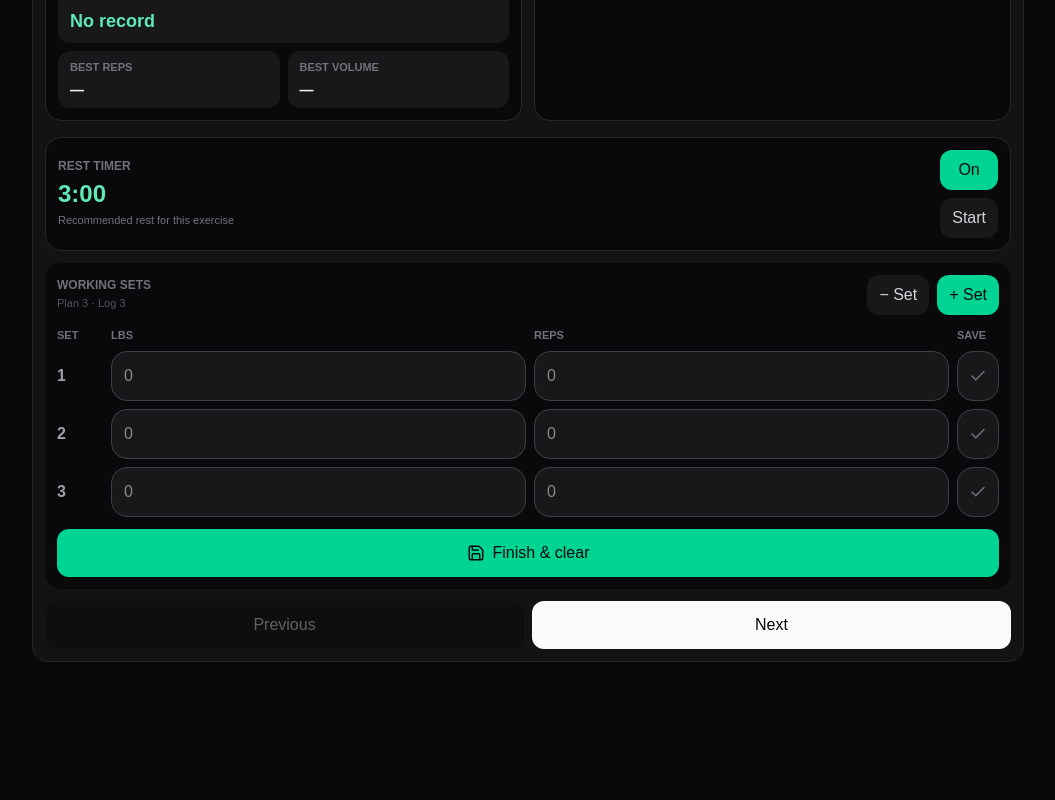
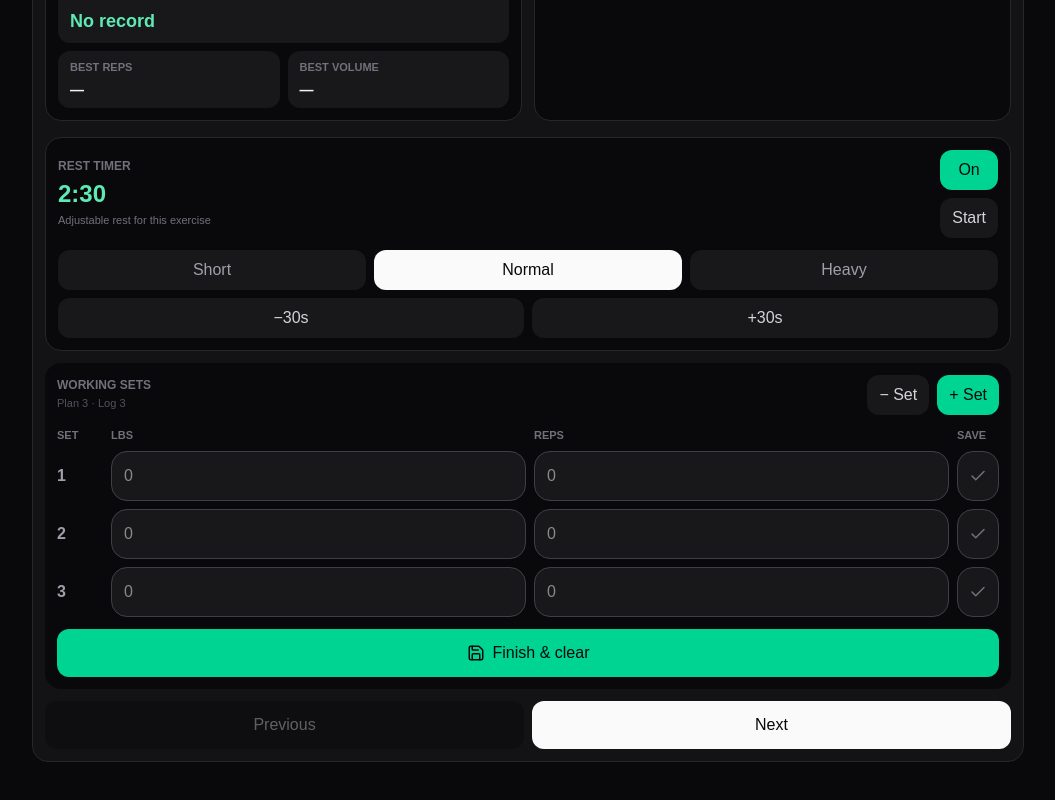
Before and after one commit to NongJuum/Jeff-2.0, a Next.js app: page / in a window 1280 px wide. Shown: the part 1107-1907 px from the top of the page, without its empty margins (112-1167 px from the left). Built offline with nearby package versions, Linux system fonts and the light colour scheme.

Commit message:
Add files via upload

```diff
--- a/app/page.tsx
+++ b/app/page.tsx
@@ -67,6 +67,8 @@ type RestTimerState = {
   totalSeconds: number;
   running: boolean;
 };
+
+type RestMode = "short" | "normal" | "heavy";
 
 type LogSet = {
   exerciseId: string;
@@ -491,8 +493,15 @@ function getRestSeconds(exercise: PlanExercise) {
   const movement = exercise.movement.toLowerCase();
   const name = exercise.name.toLowerCase();
 
+  const isMachineCompound =
+    name.includes("machine") ||
+    name.includes("smith") ||
+    name.includes("leg press") ||
+    name.includes("hack squat") ||
+    name.includes("pendulum");
+
   if (movement === "hinge" || name.includes("deadlift") || name.includes("rdl")) {
-    return 240;
+    return 210;
   }
 
   if (
@@ -503,7 +512,7 @@ function getRestSeconds(exercise: PlanExercise) {
     movement.includes("glute bridge") ||
     movement.includes("glute press")
   ) {
-    return 180;
+    return isMachineCompound ? 150 : 180;
   }
 
   if (exercise.group === "Abs & Calves") {
@@ -529,6 +538,15 @@ function formatRestTime(seconds: number) {
   const remainingSeconds = seconds % 60;
 
   return `${minutes}:${String(remainingSeconds).padStart(2, "0")}`;
+}
+
+function getRestSecondsByMode(exercise: PlanExercise, mode: RestMode) {
+  const normal = getRestSeconds(exercise);
+
+  if (mode === "short") return Math.max(30, normal - 30);
+  if (mode === "heavy") return normal + 30;
+
+  return normal;
 }
 
 function createDefaultSetInputs(sets: number): SetInput[] {
@@ -664,6 +682,8 @@ export default function Page() {
   const [inputs, setInputs] = useState<Record<string, SetInput[]>>(() => readJson<Record<string, SetInput[]>>(SET_INPUTS_KEY, {}));
   const [restTimer, setRestTimer] = useState<RestTimerState>({ exerciseId: null, secondsLeft: 0, totalSeconds: 0, running: false });
   const [restTimerEnabled, setRestTimerEnabled] = useState(true);
+  const [restModeMap, setRestModeMap] = useState<Record<string, RestMode>>({});
+  const [customRestMap, setCustomRestMap] = useState<Record<string, number>>({});
   const [librarySearch, setLibrarySearch] = useState("");
   const [showLibrary, setShowLibrary] = useState(initialUiState.showLibrary);
   const [showHistory, setShowHistory] = useState(initialUiState.showHistory);
@@ -837,13 +857,61 @@ export default function Page() {
   function startRestTimer(exercise: PlanExercise) {
     if (!restTimerEnabled) return;
 
-    const seconds = getRestSeconds(exercise);
+    const mode = restModeMap[exercise.id] ?? "normal";
+    const seconds = customRestMap[exercise.id] ?? getRestSecondsByMode(exercise, mode);
 
     setRestTimer({
       exerciseId: exercise.id,
       secondsLeft: seconds,
       totalSeconds: seconds,
       running: true,
+    });
+  }
+
+  function adjustRestSeconds(exercise: PlanExercise, deltaSeconds: number) {
+    const mode = restModeMap[exercise.id] ?? "normal";
+    const current = customRestMap[exercise.id] ?? getRestSecondsByMode(exercise, mode);
+    const next = Math.max(30, current + deltaSeconds);
+
+    setCustomRestMap((old) => ({
+      ...old,
+      [exercise.id]: next,
+    }));
+
+    setRestTimer((currentTimer) => {
+      if (currentTimer.exerciseId !== exercise.id || currentTimer.running) return currentTimer;
+
+      return {
+        exerciseId: exercise.id,
+        secondsLeft: next,
+        totalSeconds: next,
+        running: false,
+      };
+    });
+  }
+
+  function setRestMode(exercise: PlanExercise, mode: RestMode) {
+    const seconds = getRestSecondsByMode(exercise, mode);
+
+    setRestModeMap((old) => ({
+      ...old,
+      [exercise.id]: mode,
+    }));
+
+    setCustomRestMap((old) => ({
+      ...old,
+      [exercise.id]: seconds,
+    }));
+
+    setRestTimer((currentTimer) => {
+      if (currentTimer.exerciseId !== exercise.id || currentTimer.running) return currentTimer;
+
+      return {
+        exerciseId: exercise.id,
+        secondsLeft: seconds,
+        totalSeconds: seconds,
+        running: false,
+      };
     });
   }
 
@@ -1587,6 +1655,8 @@ export default function Page() {
                 const records = recordsMap[exercise.name] ?? {};
                 const pr = records.maxWeight ?? prMap[exercise.name];
                 const warmups = exercise.warmup ? getWarmupSets(pr?.weightLbs) : [];
+                const restMode = restModeMap[baseExercise.id] ?? "normal";
+                const selectedRestSeconds = customRestMap[baseExercise.id] ?? getRestSecondsByMode({ ...exercise, id: baseExercise.id }, restMode);
                 const rawSetInputs = inputs[baseExercise.id] ?? createDefaultSetInputs(exercise.sets);
                 const setInputs = normalizeSetInputs(rawSetInputs, exercise.sets);
                 const alternatives = getAlternatives(exercise);
@@ -1727,10 +1797,10 @@ export default function Page() {
                         <div>
                           <p className="text-xs font-bold uppercase text-zinc-500">Rest Timer</p>
                           <p className="mt-1 text-2xl font-black text-emerald-300">
-                            {restTimer.exerciseId === baseExercise.id && restTimer.secondsLeft > 0 ? formatRestTime(restTimer.secondsLeft) : formatRestTime(getRestSeconds(exercise))}
+                            {restTimer.exerciseId === baseExercise.id && restTimer.secondsLeft > 0 ? formatRestTime(restTimer.secondsLeft) : formatRestTime(selectedRestSeconds)}
                           </p>
                           <p className="mt-0.5 text-[11px] text-zinc-500">
-                            Recommended rest for this exercise
+                            Adjustable rest for this exercise
                           </p>
                         </div>
 
@@ -1753,6 +1823,42 @@ export default function Page() {
                             {restTimer.exerciseId === baseExercise.id && restTimer.running ? "Stop" : "Start"}
                           </button>
                         </div>
+                      </div>
+
+                      <div className="mt-3 grid grid-cols-3 gap-2">
+                        {[
+                          ["short", "Short"],
+                          ["normal", "Normal"],
+                          ["heavy", "Heavy"],
+                        ].map(([mode, label]) => (
+                          <button
+                            key={mode}
+                            onClick={() => setRestMode({ ...exercise, id: baseExercise.id }, mode as RestMode)}
+                            className={`rounded-xl px-3 py-2 text-xs font-bold ${
+                              restMode === mode ? "bg-zinc-50 text-zinc-950" : "bg-zinc-900 text-zinc-400"
+                            }`}
+                            type="button"
+                          >
+                            {label}
+                          </button>
+                        ))}
+                      </div>
+
+                      <div className="mt-2 grid grid-cols-2 gap-2">
+                        <button
+                          onClick={() => adjustRestSeconds({ ...exercise, id: baseExercise.id }, -30)}
+                          className="rounded-xl bg-zinc-900 px-3 py-2 text-xs font-bold text-zinc-300"
+                          type="button"
+                        >
+                          −30s
+                        </button>
+                        <button
+                          onClick={() => adjustRestSeconds({ ...exercise, id: baseExercise.id }, 30)}
+                          className="rounded-xl bg-zinc-900 px-3 py-2 text-xs font-bold text-zinc-300"
+                          type="button"
+                        >
+                          +30s
+                        </button>
                       </div>
 
                       {restTimer.exerciseId === baseExercise.id && restTimer.totalSeconds > 0 && (
```
Also changed, not shown: 1 other file (tests, documents, lock files or other folders).
